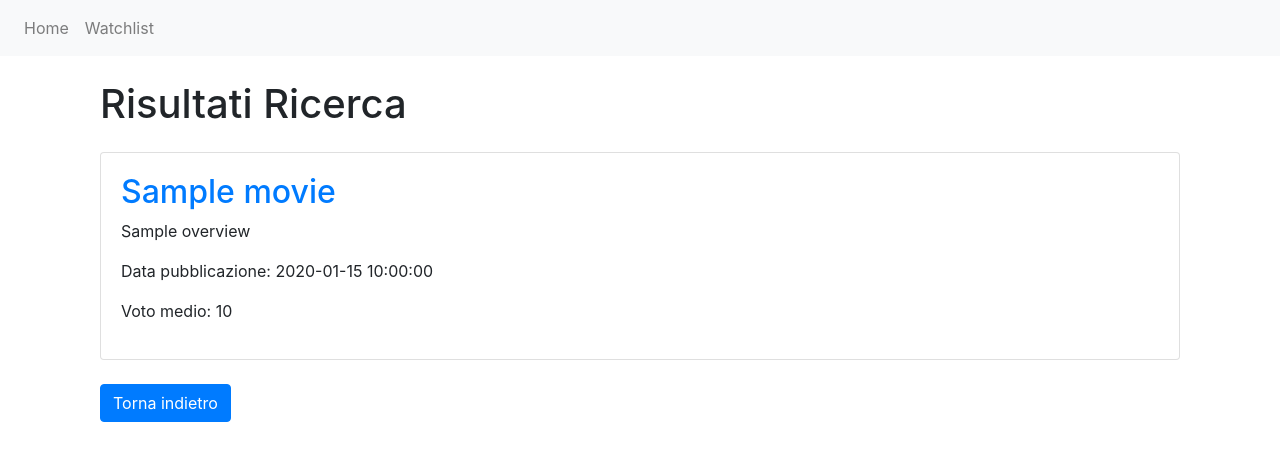
After one commit to MirkoMolteni/ProjectMovie, a Flask app: template templates/search_results.html in a window 1280 px wide. The commit adds this page. Shown: the top 461 px of the page. Run offline with Flask 3, Linux system fonts and the light colour scheme; the template is opened without the code that fills it: most values are stand-ins (such as "Sample title", 1, 10 or a date in 2020); some libraries are stand-ins or nearby versions.

Commit message:
Aggiunte funzionalità di base TODO: fixare watchlist

```diff
--- a/API.py
+++ b/API.py
@@ -1,8 +1,67 @@
-from flask import Flask
-from flask import render_template
+from flask import Flask, render_template, request, redirect, url_for, session
+import requests
+from key import TMDBKey
+from key import FlaskKey
 
 app = Flask(__name__)
+app.secret_key = FlaskKey
+
 
 @app.route('/')
-def hello():
-    return render_template('index.html')
+def landing():
+    if 'guest_session_id' not in session:
+        url = f'https://api.themoviedb.org/3/authentication/guest_session/new?api_key={TMDBKey}'
+        response = requests.get(url)
+        data = response.json()
+        session['guest_session_id'] = data['guest_session_id']
+
+    url = f'https://api.themoviedb.org/3/movie/popular?api_key={TMDBKey}&language=it-IT'
+    response = requests.get(url)
+    data = response.json()
+    popular_movies = data['results']
+    return render_template('index.html', popular_movies=popular_movies)
+
+@app.route('/search', methods=['GET'])
+def search():
+    query = request.args.get('query')
+    url = f'https://api.themoviedb.org/3/search/movie?api_key={TMDBKey}&query={query}&language=it-IT'
+    response = requests.get(url)
+    data = response.json()
+    return render_template('search_results.html', movies=data['results'])
+
+@app.route('/movie/<int:movie_id>')
+def movie(movie_id):
+    url = f'https://api.themoviedb.org/3/movie/{movie_id}?api_key={TMDBKey}&language=it-IT'
+    response = requests.get(url)
+    data = response.json()
+    return render_template('movie.html', movie=data)
+
+@app.route('/add_to_watchlist/<int:movie_id>', methods=['POST'])
+def add_to_watchlist(movie_id):
+    guest_session_id = session.get('guest_session_id')
+    url = f'https://api.themoviedb.org/3/guest_session/{guest_session_id}/watchlist?api_key={TMDBKey}&language=it-IT'
+    payload = {
+        "media_type": "movie",
+        "media_id": movie_id,
+        "watchlist": True
+    }
+    headers = {
+        "Content-Type": "application/json;charset=utf-8"
+    }
+    response = requests.post(url, json=payload, headers=headers)
+    if response.status_code == 201:
+        return redirect(url_for('movie_details', movie_id=movie_id))
+    else:
+        return "Errore nell'aggiunta alla watchlist", 400
+
+@app.route('/watchlist')
+def watchlist():
+    guest_session_id = session.get('guest_session_id')
+    url = f'https://api.themoviedb.org/3/guest_session/{guest_session_id}/rated/movies?api_key={TMDBKey}&language=it-IT'
+    response = requests.get(url)
+    data = response.json()
+    watchlist_movies = data['results']
+    return render_template('watchlist.html', movies=watchlist_movies)
+
+if __name__ == '__main__':
+    app.run(debug=True)
--- /dev/null
+++ b/templates/base.html
@@ -0,0 +1,22 @@
+<!DOCTYPE html>
+<html lang="it">
+<head>
+    <meta charset="UTF-8">
+    <title>{% block title %}{% endblock %}</title>
+    <link rel="stylesheet" href="https://stackpath.bootstrapcdn.com/bootstrap/4.5.2/css/bootstrap.min.css">
+</head>
+<body>
+    <nav class="navbar navbar-expand-lg navbar-light bg-light">
+        <ul class="navbar-nav mr-auto">
+            <li class="nav-item"><a class="nav-link" href="/">Home</a></li>
+            <li class="nav-item"><a class="nav-link" href="/Watchlist">Watchlist</a></li>
+        </ul>
+    </nav>
+    <div class="container">
+        {% block content %}{% endblock %}
+    </div>
+    <script src="https://code.jquery.com/jquery-3.5.1.slim.min.js"></script>
+    <script src="https://cdn.jsdelivr.net/npm/@popperjs/core@2.5.4/dist/umd/popper.min.js"></script>
+    <script src="https://stackpath.bootstrapcdn.com/bootstrap/4.5.2/js/bootstrap.min.js"></script>
+</body>
+</html>
--- /dev/null
+++ b/templates/search_results.html
@@ -0,0 +1,22 @@
+{% extends 'base.html' %}
+
+{% block title %}
+  Risultati della ricerca
+{% endblock %}
+
+{% block content %}
+  <div class="container">
+    <h1 class="mt-4">Risultati Ricerca</h1>
+    {% for movie in movies %}
+      <div class="card my-4">
+        <div class="card-body">
+          <a href="/movie/{{ movie.id }}"><h2>{{ movie.title }}</h2></a>
+          <p>{{ movie.overview }}</p>
+          <p>Data pubblicazione: {{ movie.release_date }}</p>
+          <p>Voto medio: {{ movie.vote_average }}</p>
+        </div>
+      </div>
+    {% endfor %}
+    <a href="/" class="btn btn-primary">Torna indietro</a>
+  </div>
+{% endblock %}
```
Also changed, not shown: templates/index.html (+26 -11 lines), templates/movie.html (added, +60 -0 lines), templates/watchlist.html (added, +17 -0 lines).
